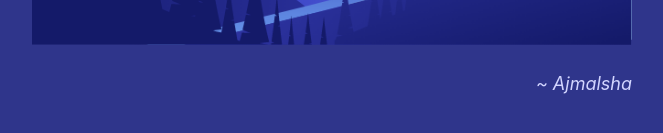
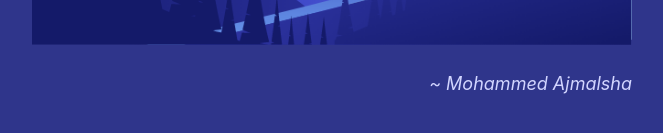
Before and after one commit to Ajmalshah44/React3dHover, a React (Vite) app in the folder atropos/: page / in a window 1280 px wide. Shown: the part 489-622 px from the top of the page, without its empty margins (308-971 px from the left). Built offline with nearby package versions, Linux system fonts and the light colour scheme.

Commit message:
Just Changed my Name

```diff
--- a/atropos/src/App.jsx
+++ b/atropos/src/App.jsx
@@ -17,7 +17,7 @@ function App() {
             <img src={front} data-atropos-offset="-1" className="img3" />
           </Atropos>
         </div>
-        <span className="para">~ Ajmalsha </span>
+        <span className="para">~ Mohammed Ajmalsha </span>
       </div>
     </>
   );
```
